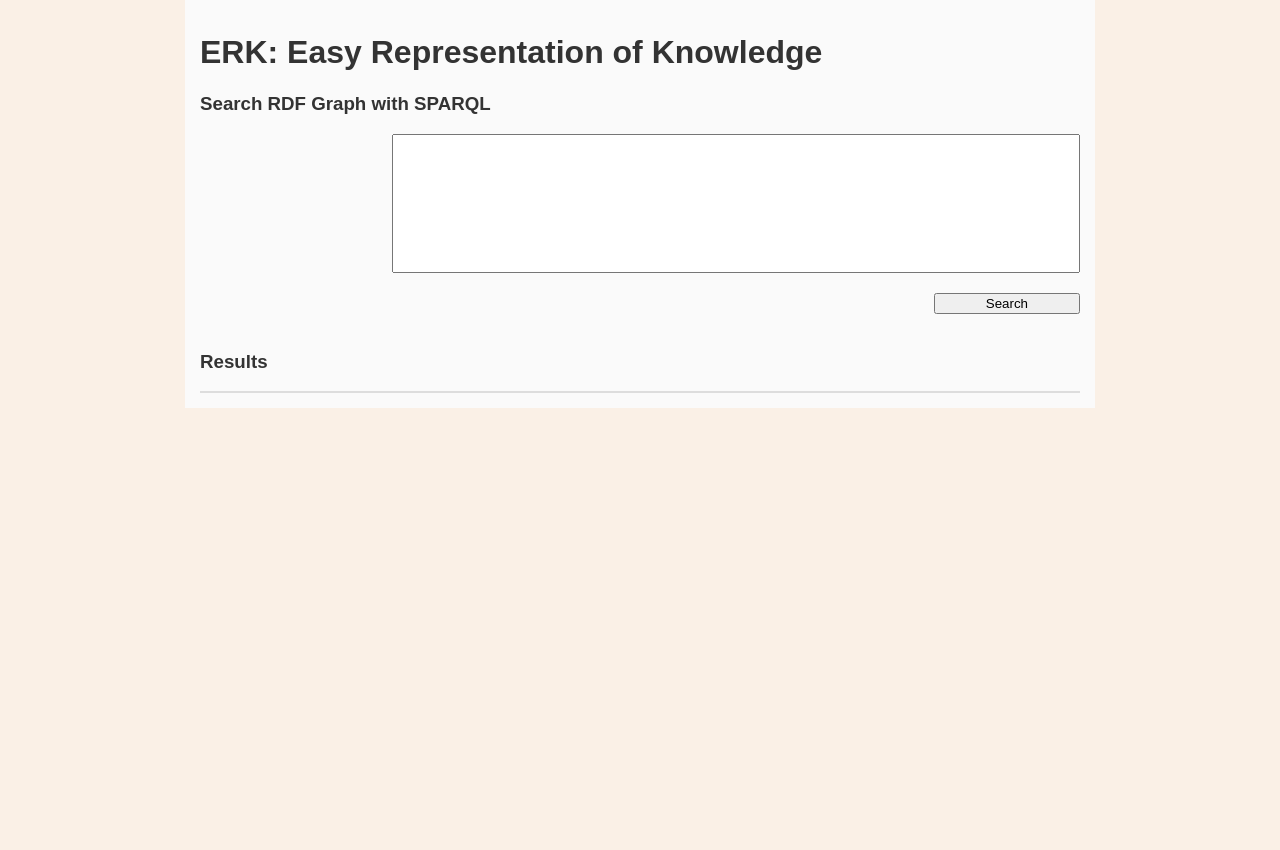
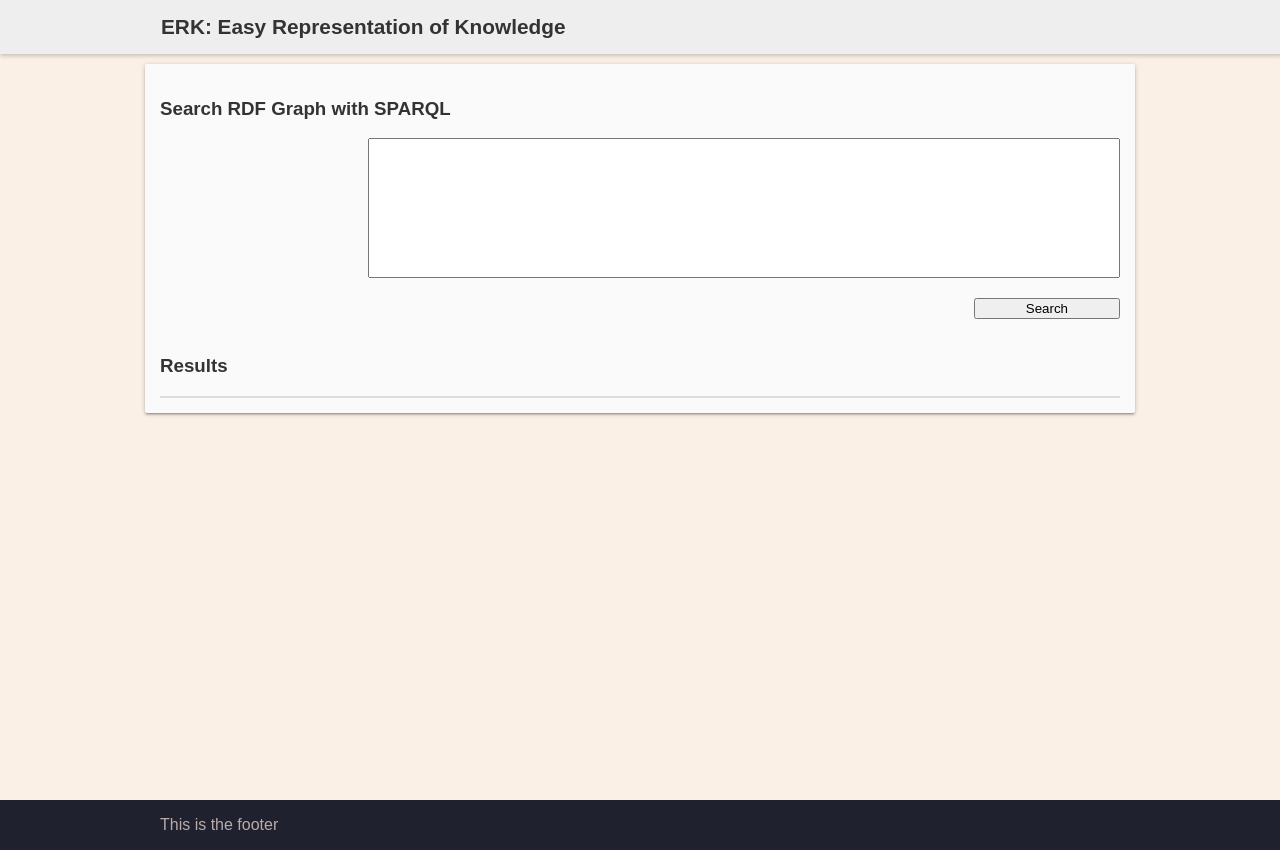
Before and after one commit to ackrep-org/pyirk-django, a Django app: template mainapp/templates/mainapp/page-sparql.html in a window 1280 px wide. Before the commit the page ends 408 px from the top, so only its background shows below. Run offline with Django 3.2, Linux system fonts and the light colour scheme; the template is opened without the code that fills it, so the values that code supplies are empty; parts of the project's set-up code (start-up, migrations or seed data) failed here and were passed over.

Commit message:
introduce header and (rudimentary) footer

```diff
--- a/mainapp/static/mainapp/base.css
+++ b/mainapp/static/mainapp/base.css
@@ -4,6 +4,10 @@
 :root {
 
     --color-gray-dark-text: #333;
+    --color-header-background: #EEE;
+    --color-footer-background: hsl(230, 20%, 15%);
+    --color-footer-text: hsl(00, 10%, 70%);
+    --width-content: min(75vw, 60em);
 
 
 }
@@ -41,12 +45,16 @@ body a:hover{
     padding-left: 15px;
     padding-top: 15px;
     padding-bottom: 15px;
-    margin-top: -10px;
+    margin-top: 10px;
     margin-right: auto;
     margin-left: auto;
-    width: 90vw;
-    max-width: 55em;
+    /*width: 90vw;
+    max-width: 55em;*/
+    width: var(--width-content);
+    max-width: var(--width-content);
     background-color: #FAFAFA;
+    box-shadow: 0 2px 2px 0 rgba(0,0,0,0.14),0 3px 1px -2px rgba(0,0,0,0.12),0 1px 5px 0 rgba(0,0,0,0.2);
+    border-radius: 2px;
 }
 
 
@@ -189,6 +197,9 @@ body a:hover{
 
 body {
   background-color: linen;
+  margin: 0px;
+  padding: 0px;
+  height: 100%;
 }
 
 .autoComplete_wrapper {
@@ -270,3 +281,45 @@ ul.entity-relations {
   background-color: #f2f2f2;
   font-weight: bold;
 }
+
+.headerbar {
+  color: var(--color-gray-dark-text);
+  width: 100%;
+  border: 1px solid #EEE;
+  position: sticky;
+  top: 0;
+  margin-top: 0px;
+  background-color: var(--color-header-background);
+  box-shadow: 0 2px 4px 0 rgba(0, 0, 0, 0.2);
+}
+
+.headerbar-content {
+  width: var(--width-content);
+  max-width: var(--width-content);
+  margin-right: auto;
+  margin-left: auto;
+}
+.headerbar-content h1 {
+    font-size: 130%;
+}
+
+.non-footer {
+  min-height: 100vh;
+  display: flex;
+  flex-direction: column;
+}
+
+.footer {
+  padding-top: 1em;
+  padding-bottom: 1em;
+  color: var(--color-footer-text);
+  background-color: var(--color-footer-background);
+  width: 100%;
+}
+.footer-content {
+  margin-right: auto;
+  margin-left: auto;
+  width: var(--width-content);
+  max-width: var(--width-content);
+  padding: var(--padding-header);
+}
--- a/mainapp/templates/mainapp/base.html
+++ b/mainapp/templates/mainapp/base.html
@@ -23,14 +23,27 @@
 
 <body>
 
-<div class="main">
-{% block page-header %}
+<div class="non-footer">
+    <div class="headerbar">
+    <div class="headerbar-content">
+
+ {% block page-header %}
     <a href="{% url 'landingpage' %}"><h1>ERK: Easy Representation of Knowledge</h1></a>
 {% endblock %}
+    </div>
+    </div>
+<div class="main">
 
 {% block content %}
 {% endblock %}
 
+</div>
+</div>
+
+<div class="footer">
+    <div class="footer-content">
+        This is the footer
+    </div>
 </div>
 
 
```
